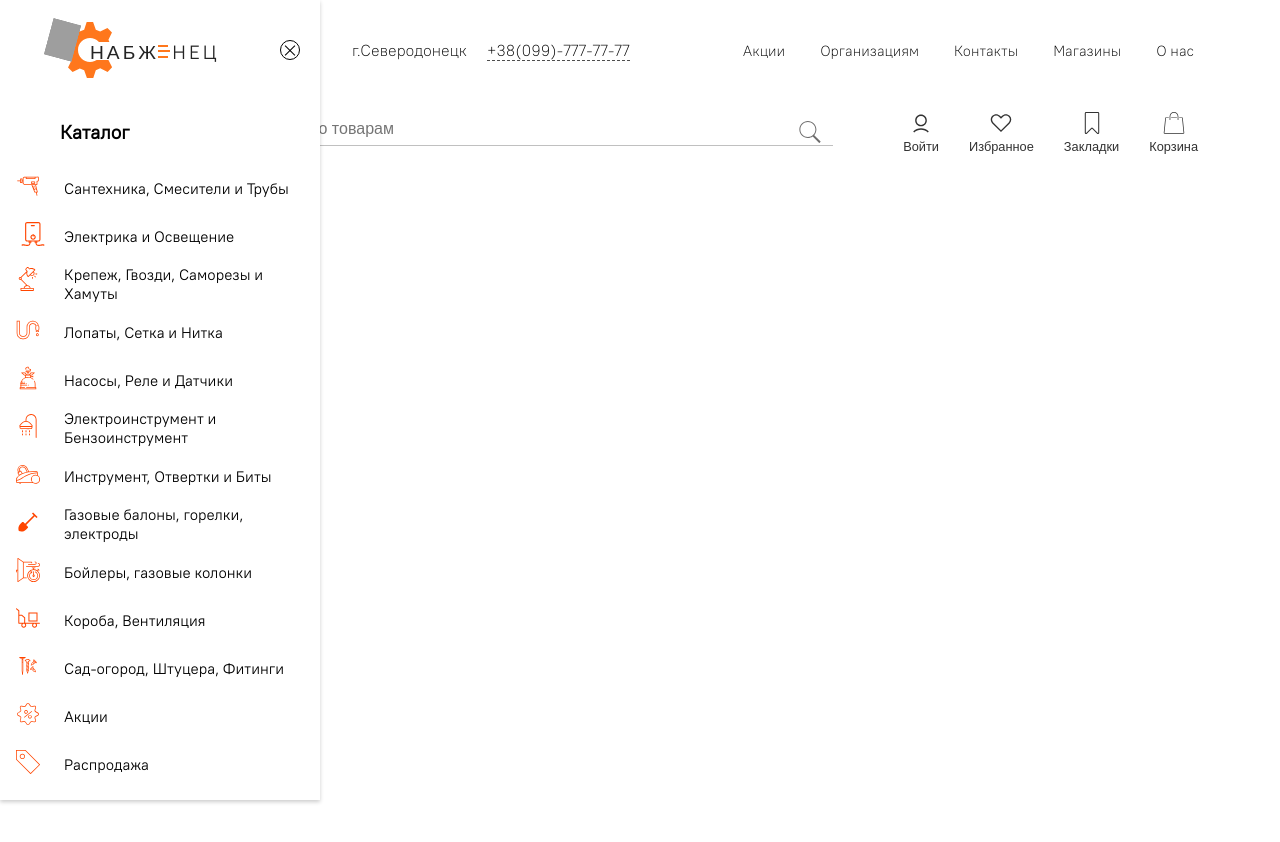
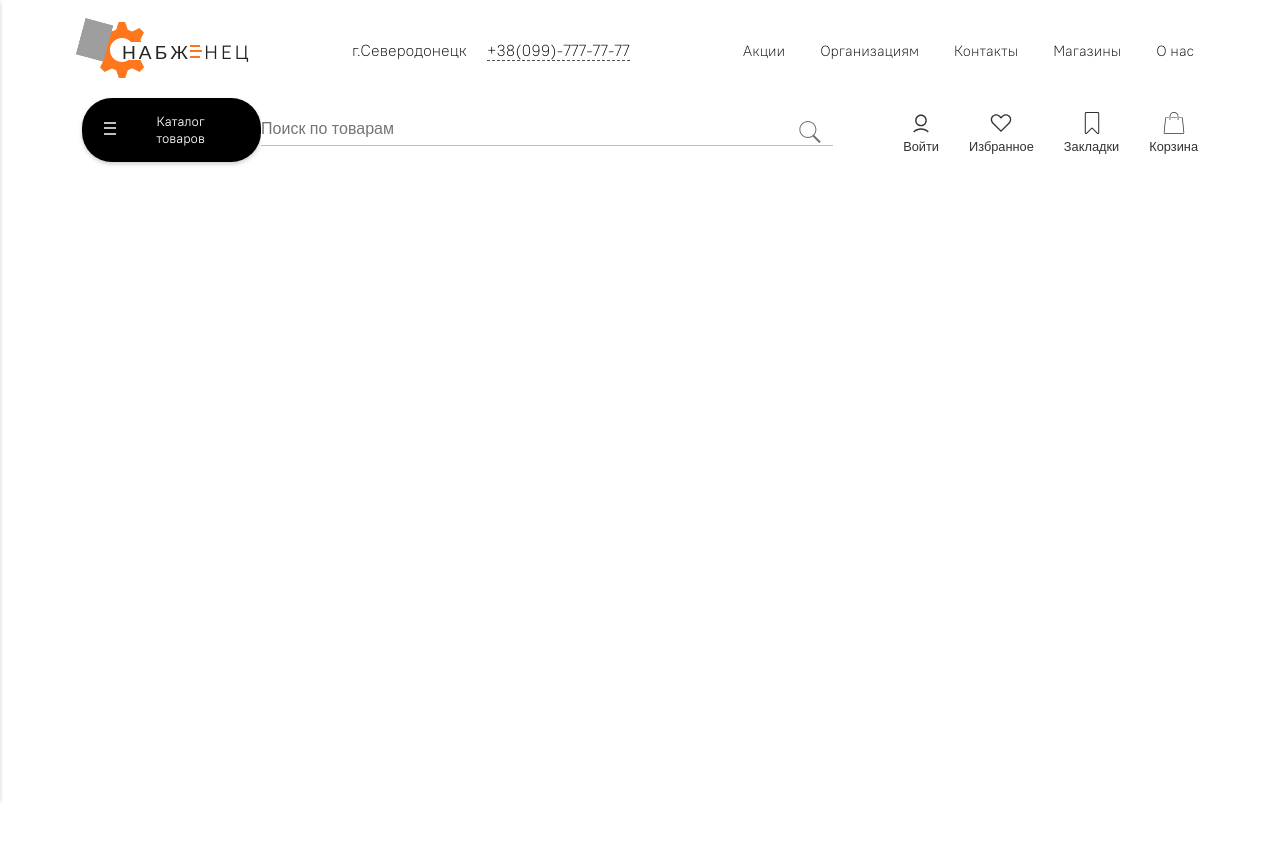
Before and after one commit to whoknow117/Storror, a React (Create React App) app: page / in a window 1280 px wide. Shown: the top 842 px of the page. Built offline with nearby package versions, Linux system fonts and the light colour scheme; grey boxes are pictures that could not be loaded.

Commit message:
fixed sidebar

```diff
--- a/src/components/Sidebar/Sidebar.module.scss
+++ b/src/components/Sidebar/Sidebar.module.scss
@@ -116,3 +116,7 @@
     transform: rotate(-45deg);
   }
 }
+
+.sidebarCollapsed {
+  left: -320px;
+}
--- a/src/components/Sidebar/Sidebar.tsx
+++ b/src/components/Sidebar/Sidebar.tsx
@@ -29,11 +29,11 @@ const Sidebar: React.FC<SidebarPropsType> = ({ state,sidebar,setCollapsedCallbac
 
     return (
 
-        <div className={classes.sidebar}>
+        <div className={`${classes.sidebar} ${collapsed ? classes.sidebarCollapsed : ""}`}>
             <div className={classes.logo}>
                 <SidebarLogo/>
             </div>
-            <span className={classes.span}></span>
+            <span onClick={setCollapsedCallback} className={classes.span}></span>
             <h4 className={classes.title}>Каталог</h4>
             {sidebar.map(el => {
 
```
Also changed, not shown: 1 other file (tests, documents, lock files or other folders).
